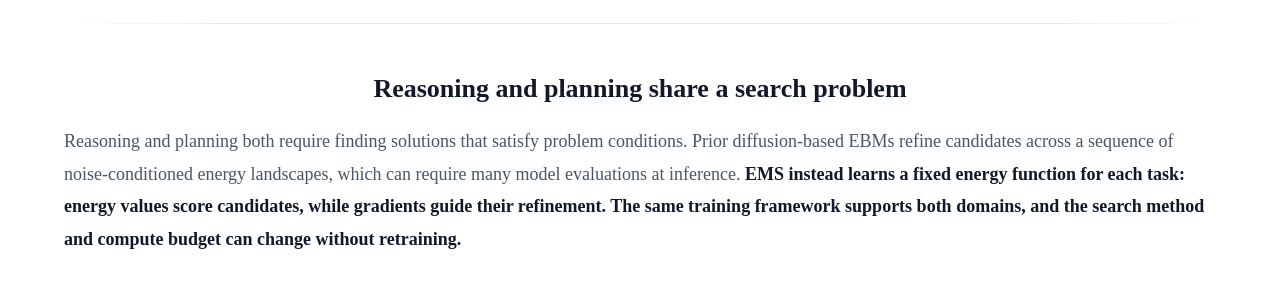
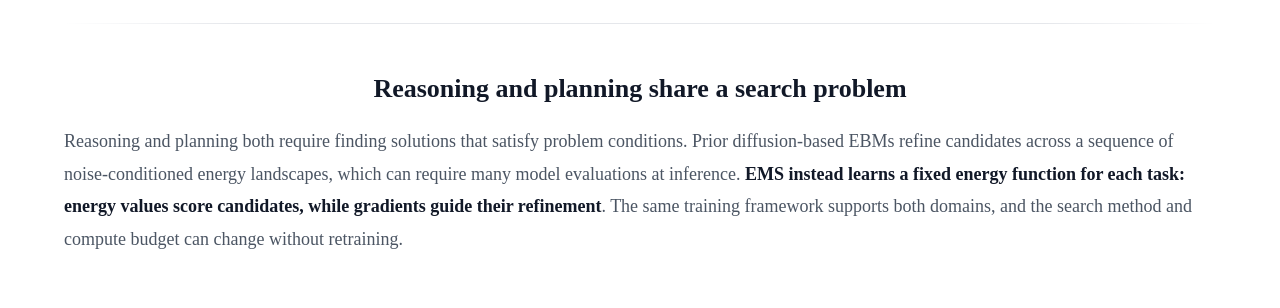
Before and after one commit to energy-based-model/ems, a plain HTML site: page docs/index.html in a window 1280 px wide. Shown: the part 1580-1888 px from the top of the page. Drawn offline with Linux system fonts and the light colour scheme; some icons are missing.

Commit message:
finish reasoning

```diff
--- a/docs/index.html
+++ b/docs/index.html
@@ -621,8 +621,8 @@
             many model evaluations at inference. <strong>EMS instead learns a fixed energy
             function for each task:
             energy values score candidates, while gradients guide their
-            refinement. The same training framework supports both domains,
-            and the search method and compute budget can change without retraining.</strong>
+            refinement</strong>. The same training framework supports both domains,
+            and the search method and compute budget can change without retraining.
           </p>
         </section>
 
```
